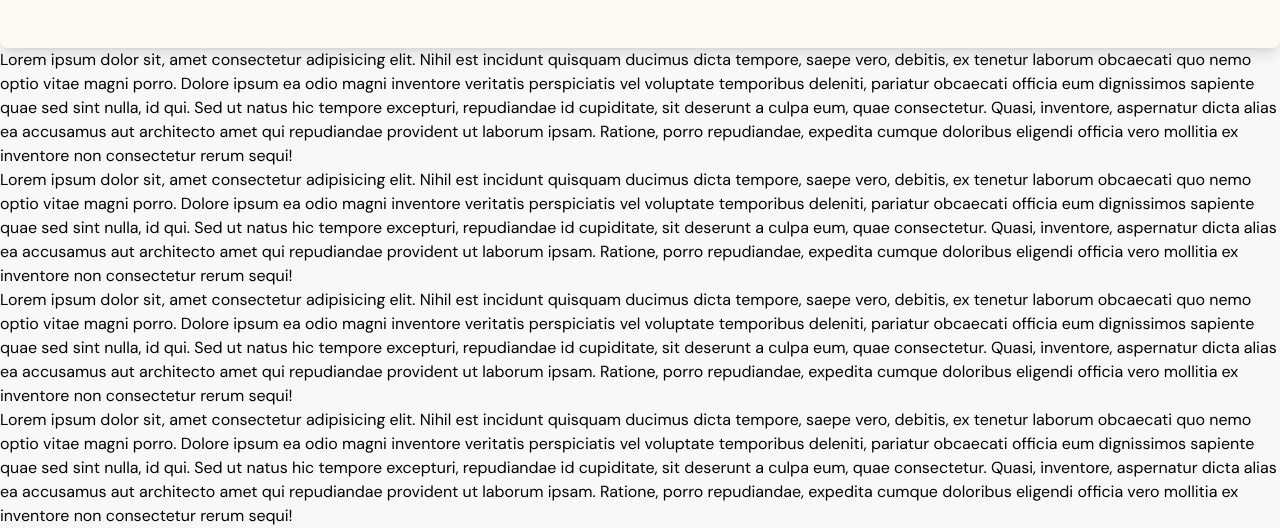
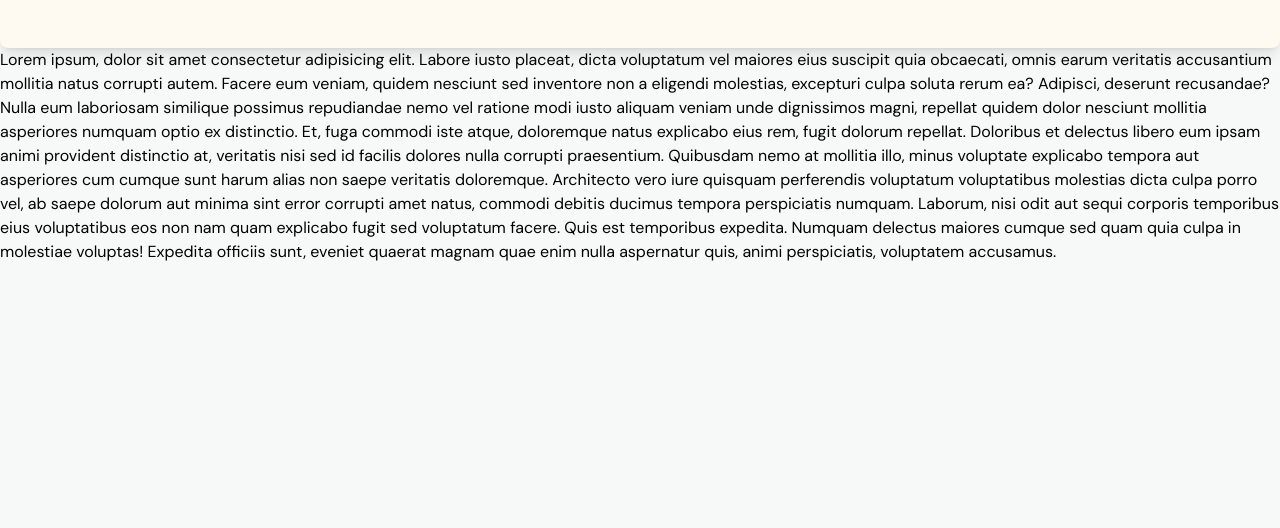
Before and after one commit to bijoysahadev/Doctor-Care, a plain HTML site: page index.html in a window 1280 px wide. Shown: the part 750-1278 px from the top of the page. After the commit the page ends 1014 px from the top, so only its background shows below. Drawn offline with nearby package versions, Linux system fonts and the light colour scheme.

Commit message:
new section

```diff
--- a/index.html
+++ b/index.html
@@ -112,16 +112,7 @@
        <!-- service section starts -->
 
 <section>
-  <p>Lorem ipsum dolor sit, amet consectetur adipisicing elit. Nihil est incidunt quisquam ducimus dicta tempore, saepe vero, debitis, ex tenetur laborum obcaecati quo nemo optio vitae magni porro. Dolore ipsum ea odio magni inventore veritatis perspiciatis vel voluptate temporibus deleniti, pariatur obcaecati officia eum dignissimos sapiente quae sed sint nulla, id qui. Sed ut natus hic tempore excepturi, repudiandae id cupiditate, sit deserunt a culpa eum, quae consectetur. Quasi, inventore, aspernatur dicta alias ea accusamus aut architecto amet qui repudiandae provident ut laborum ipsam. Ratione, porro repudiandae, expedita cumque doloribus eligendi officia vero mollitia ex inventore non consectetur rerum sequi!</p>
-</section>
-<section>
-  <p>Lorem ipsum dolor sit, amet consectetur adipisicing elit. Nihil est incidunt quisquam ducimus dicta tempore, saepe vero, debitis, ex tenetur laborum obcaecati quo nemo optio vitae magni porro. Dolore ipsum ea odio magni inventore veritatis perspiciatis vel voluptate temporibus deleniti, pariatur obcaecati officia eum dignissimos sapiente quae sed sint nulla, id qui. Sed ut natus hic tempore excepturi, repudiandae id cupiditate, sit deserunt a culpa eum, quae consectetur. Quasi, inventore, aspernatur dicta alias ea accusamus aut architecto amet qui repudiandae provident ut laborum ipsam. Ratione, porro repudiandae, expedita cumque doloribus eligendi officia vero mollitia ex inventore non consectetur rerum sequi!</p>
-</section>
-<section>
-  <p>Lorem ipsum dolor sit, amet consectetur adipisicing elit. Nihil est incidunt quisquam ducimus dicta tempore, saepe vero, debitis, ex tenetur laborum obcaecati quo nemo optio vitae magni porro. Dolore ipsum ea odio magni inventore veritatis perspiciatis vel voluptate temporibus deleniti, pariatur obcaecati officia eum dignissimos sapiente quae sed sint nulla, id qui. Sed ut natus hic tempore excepturi, repudiandae id cupiditate, sit deserunt a culpa eum, quae consectetur. Quasi, inventore, aspernatur dicta alias ea accusamus aut architecto amet qui repudiandae provident ut laborum ipsam. Ratione, porro repudiandae, expedita cumque doloribus eligendi officia vero mollitia ex inventore non consectetur rerum sequi!</p>
-</section>
-<section>
-  <p>Lorem ipsum dolor sit, amet consectetur adipisicing elit. Nihil est incidunt quisquam ducimus dicta tempore, saepe vero, debitis, ex tenetur laborum obcaecati quo nemo optio vitae magni porro. Dolore ipsum ea odio magni inventore veritatis perspiciatis vel voluptate temporibus deleniti, pariatur obcaecati officia eum dignissimos sapiente quae sed sint nulla, id qui. Sed ut natus hic tempore excepturi, repudiandae id cupiditate, sit deserunt a culpa eum, quae consectetur. Quasi, inventore, aspernatur dicta alias ea accusamus aut architecto amet qui repudiandae provident ut laborum ipsam. Ratione, porro repudiandae, expedita cumque doloribus eligendi officia vero mollitia ex inventore non consectetur rerum sequi!</p>
+  <p>Lorem ipsum, dolor sit amet consectetur adipisicing elit. Labore iusto placeat, dicta voluptatum vel maiores eius suscipit quia obcaecati, omnis earum veritatis accusantium mollitia natus corrupti autem. Facere eum veniam, quidem nesciunt sed inventore non a eligendi molestias, excepturi culpa soluta rerum ea? Adipisci, deserunt recusandae? Nulla eum laboriosam similique possimus repudiandae nemo vel ratione modi iusto aliquam veniam unde dignissimos magni, repellat quidem dolor nesciunt mollitia asperiores numquam optio ex distinctio. Et, fuga commodi iste atque, doloremque natus explicabo eius rem, fugit dolorum repellat. Doloribus et delectus libero eum ipsam animi provident distinctio at, veritatis nisi sed id facilis dolores nulla corrupti praesentium. Quibusdam nemo at mollitia illo, minus voluptate explicabo tempora aut asperiores cum cumque sunt harum alias non saepe veritatis doloremque. Architecto vero iure quisquam perferendis voluptatum voluptatibus molestias dicta culpa porro vel, ab saepe dolorum aut minima sint error corrupti amet natus, commodi debitis ducimus tempora perspiciatis numquam. Laborum, nisi odit aut sequi corporis temporibus eius voluptatibus eos non nam quam explicabo fugit sed voluptatum facere. Quis est temporibus expedita. Numquam delectus maiores cumque sed quam quia culpa in molestiae voluptas! Expedita officiis sunt, eveniet quaerat magnam quae enim nulla aspernatur quis, animi perspiciatis, voluptatem accusamus.</p>
 </section>
        <!-- service section ends -->
 </body>
```
